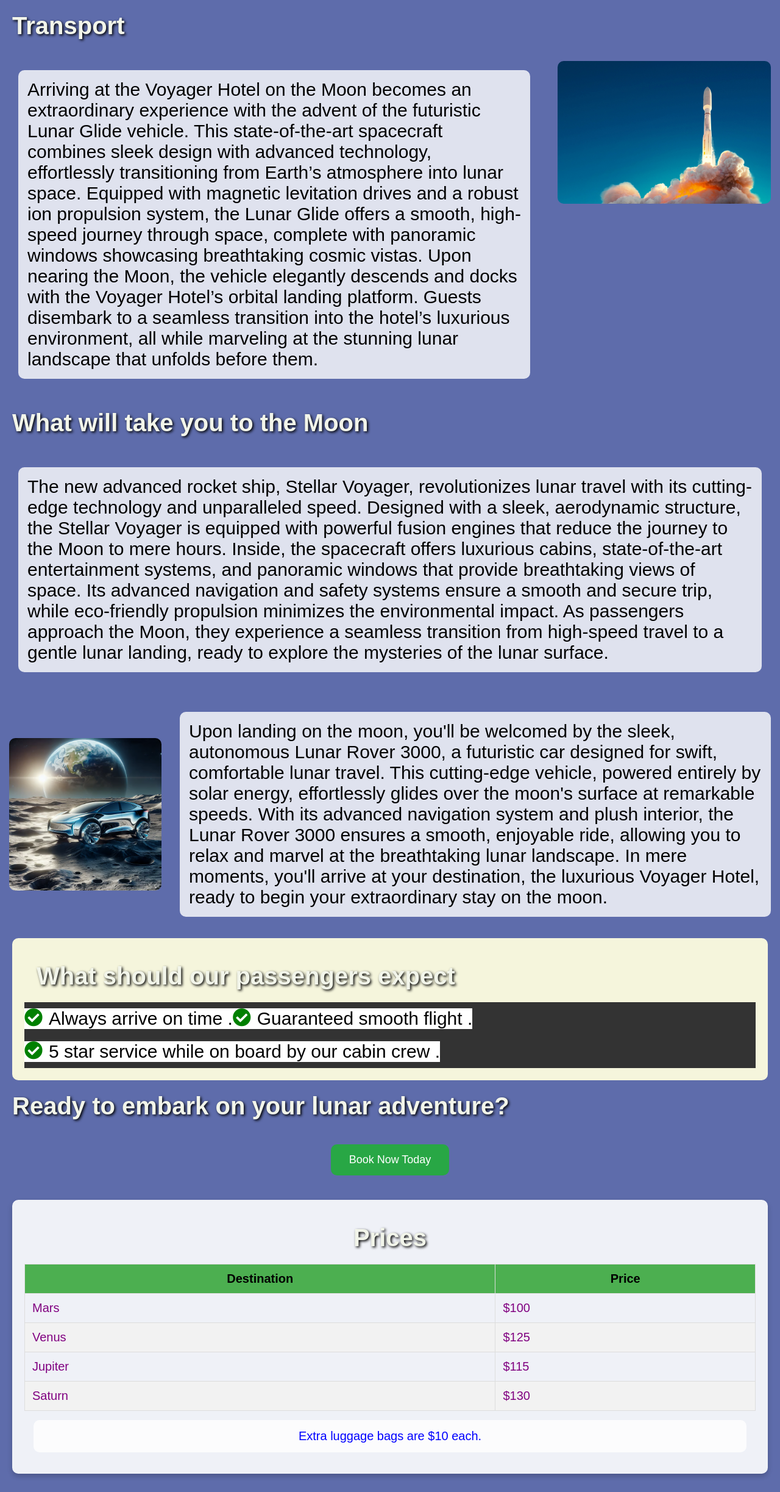
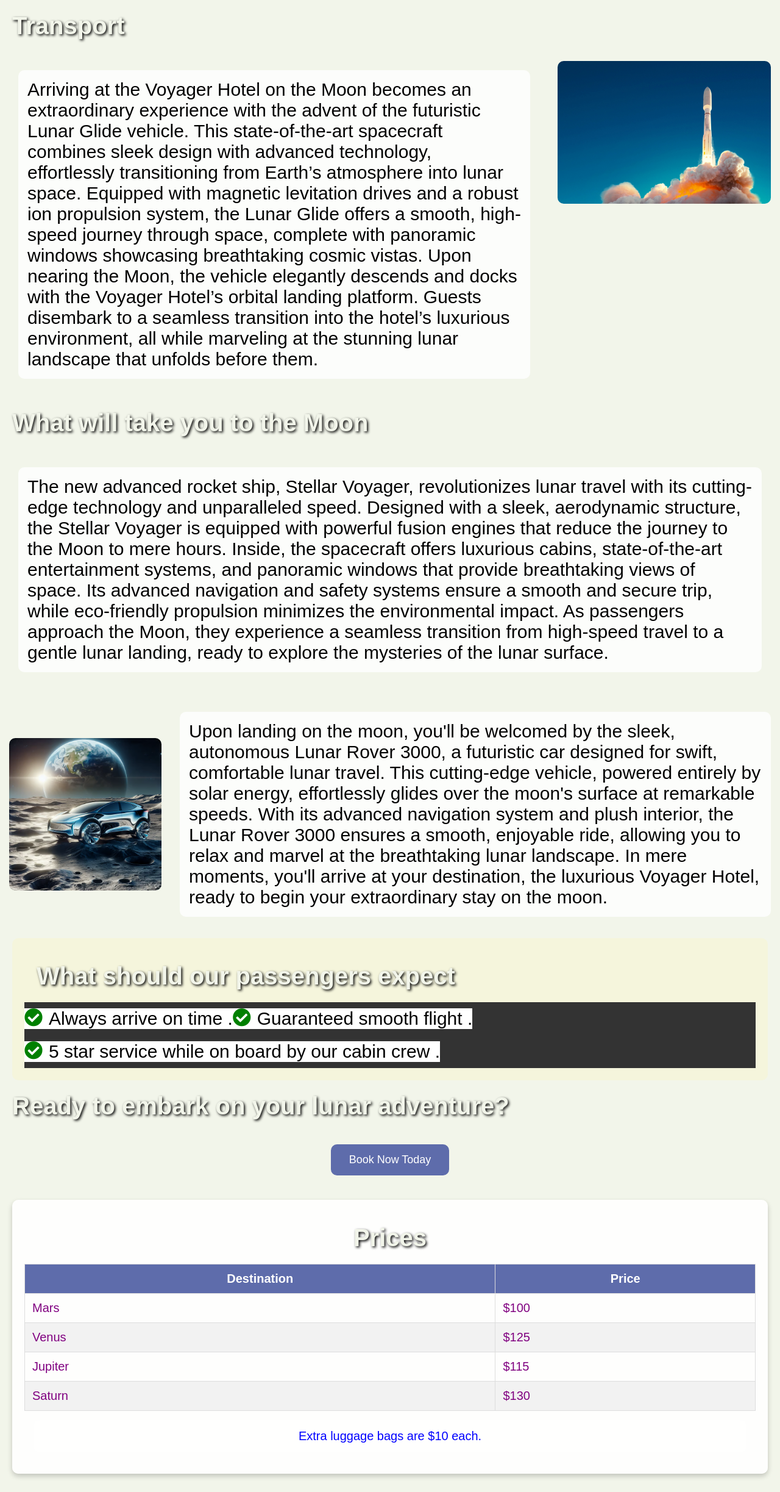
Before and after one commit to Raonaid-Moore/Voyager, a Flask app: template templates/transport.html in a window 1280 px wide. Shown: the part 79-2525 px from the top of the page at 61% size. Run offline with Flask 3, Linux system fonts and the light colour scheme; the template is opened without the code that fills it, so the values that code supplies are empty.

```diff
--- a/static/css/transport.css
+++ b/static/css/transport.css
@@ -174,7 +174,7 @@
         .price-table note {
             display: block;
             margin-top: 10px;
-            color: red;
+            color: #5E6CAB;
         }
         ul.navbar {
             background-color: #333;
--- a/templates/transport.html
+++ b/templates/transport.html
@@ -8,7 +8,7 @@
     <link rel="stylesheet" href="https://cdnjs.cloudflare.com/ajax/libs/font-awesome/5.15.3/css/all.min.css"/>
     <style>
         body {
-            background-color: #5E6CAB;
+            background-color: #F2F5EA;
             background-size: cover;
             background-repeat: no-repeat;
             background-attachment: fixed;
@@ -125,7 +125,7 @@
             text-align: center;
         }
         .booking button {
-            background-color: #28a745;
+            background-color: #5E6CAB;
             color: white;
             padding: 15px 30px;
             border: none;
@@ -135,13 +135,13 @@
             transition: background-color 0.3s;
         }
         .booking button:hover {
-            background-color: #218838;
+            background-color: #425CCF;
         }
         .price-table {
             margin: 20px;
             padding: 20px;
             background-color: rgba(255, 255, 255, 0.9);
-            color: black;
+            color: white;
             border-radius: 10px;
             text-align: center;
             box-shadow: 0 4px 8px rgba(0, 0, 0, 0.2);
@@ -157,8 +157,8 @@
             text-align: left;
         }
         .price-table th {
-            background-color: #4CAF50;
-            color: black;
+            background-color: #5E6CAB;
+            color: white;
             font-weight: bold;
             text-align: center;
         }
@@ -303,7 +303,7 @@
                 </tr>
                 <tr>
                     <td>Venus</td>
-                    <td>$125</</tr>
+                    <td>$125</tr>
                 <tr>
                     <td>Jupiter</td>
                     <td>$115</td>
```
